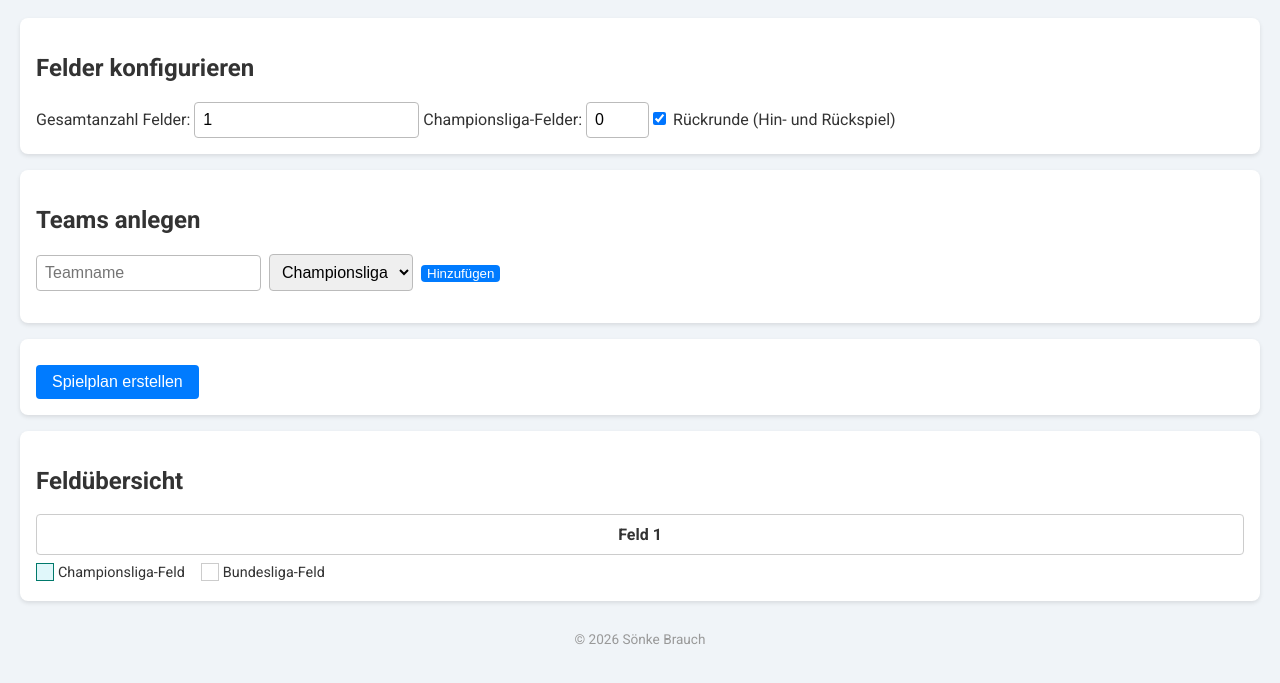
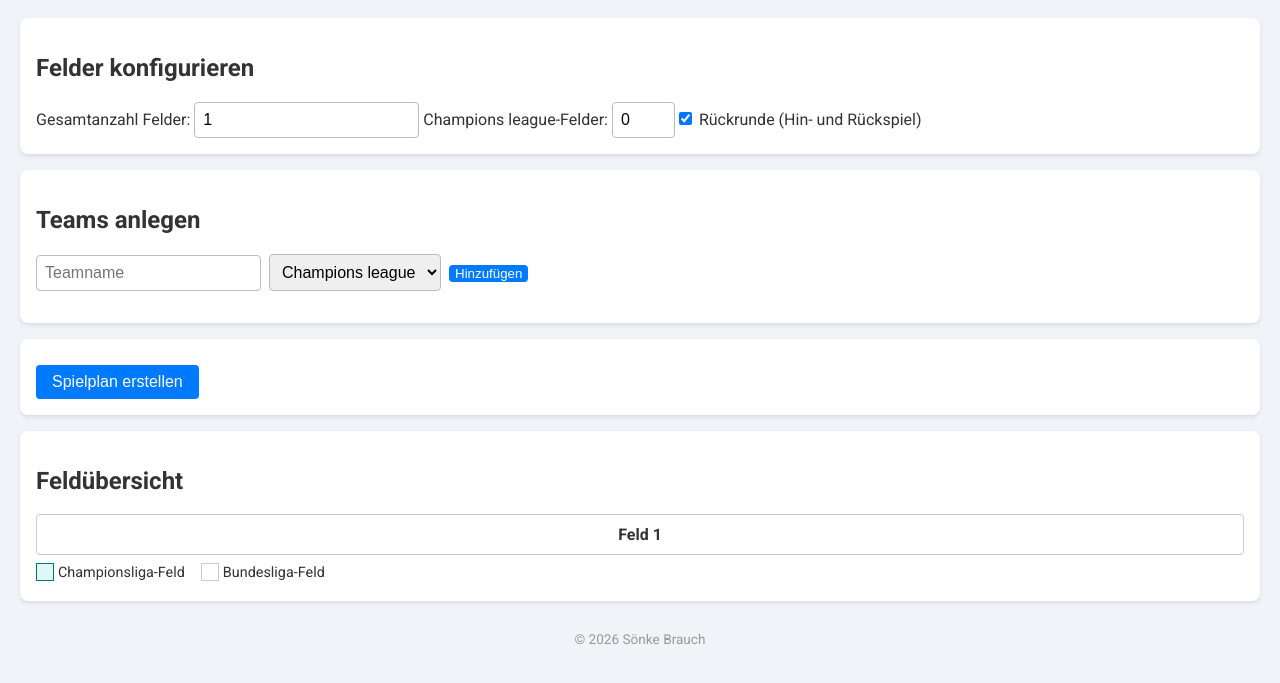
Before and after one commit to sonkeee/U12-Spielfest-master, a plain HTML site: page index.html in a window 1280 px wide. Shown: the part 99-782 px from the top of the page. Drawn offline with nearby package versions, Linux system fonts and the light colour scheme.

Commit message:
change league

```diff
--- a/index.html
+++ b/index.html
@@ -40,7 +40,7 @@
             <input type="number" v-model.number="fieldCount" min="1">
         </label>
         <label>
-            Championsliga-Felder:
+            Champions league-Felder:
             <input type="number" v-model.number="clFieldCount" :max="fieldCount" min="0">
         </label>
         <label>
@@ -57,7 +57,7 @@
         <div class="team-form">
             <input type="text" v-model="newTeam.name" placeholder="Teamname">
             <select v-model="newTeam.league">
-                <option value="CL">Championsliga</option>
+                <option value="CL">Champions league</option>
                 <option value="BL">Bundesliga</option>
             </select>
             <button @click="addTeam">Hinzufügen</button>
@@ -115,7 +115,7 @@
         </div>
         <!-- round-switcher -->
         <div class="round-nav" v-if="clFieldCount && maxRoundCL > 0">
-            <h3>Championsliga – Runde {{ roundLabelCL }}</h3>
+            <h3>Champions league – Runde {{ roundLabelCL }}</h3>
             <button @click="prevRound('CL')" :disabled="currentRoundCL<=1">←</button>
             <button @click="nextRound('CL')" :disabled="currentRoundCL>=maxRoundCL">→</button>
             <table class="round-table">
@@ -165,7 +165,7 @@
             </div>
         </div>
         <div v-if="schedule.CL.length">
-            <h3>Championsliga</h3>
+            <h3>Champions league</h3>
             <table class="schedule-table">
                 <tr>
                     <th>Runde</th>
@@ -249,7 +249,7 @@
         <h2>Tabellen</h2>
         <p>Nach jeder Runde (ca. 7 Minuten Timer starten) trägt ihr die Punkte pro Team ein; die Gesamtsummen werden automatisch berechnet.</p>
         <div v-if="standingsCL.length">
-            <h3>Championsliga</h3>
+            <h3>Champions league</h3>
             <table class="standings-table">
                 <tr>
                     <th>Team</th>
```
Also changed, not shown: 1 other file.
